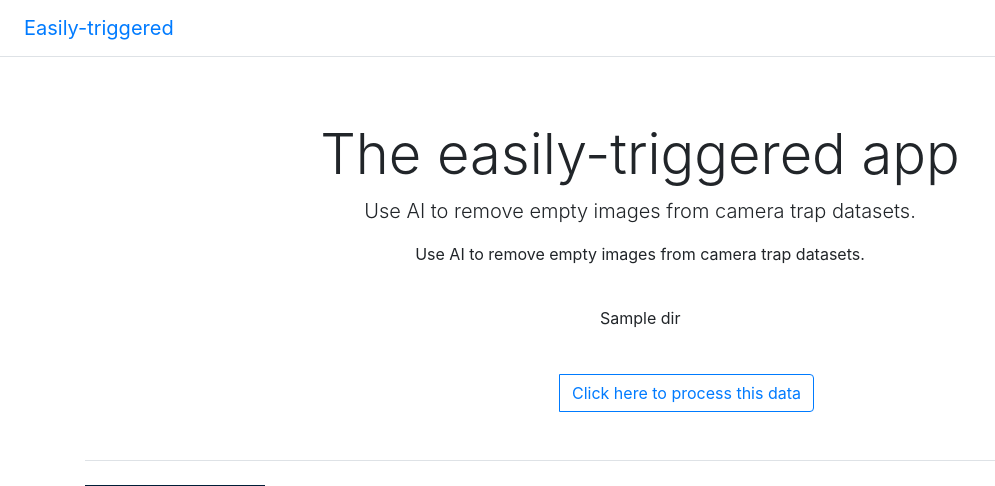
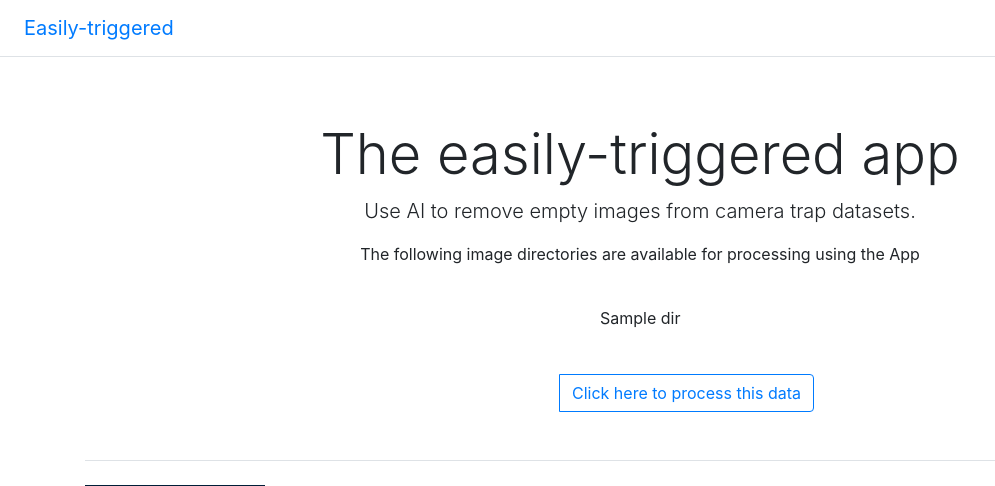
Before and after one commit to dwheelerau/easily-triggered, a Flask app: template templates/index.html in a window 1280 px wide. Shown: the top 486 px of the page, without its empty margins (0-995 px from the left). Run offline with Flask 3, Linux system fonts and the light colour scheme; the template is opened without the code that fills it: most values are stand-ins (such as "Sample title", 1, 10 or a date in 2020); some libraries are stand-ins or nearby versions.

Commit message:
Update index.html

```diff
--- a/templates/index.html
+++ b/templates/index.html
@@ -13,7 +13,7 @@
     <div class="pricing-header px-3 py-3 pt-md-5 pb-md-4 mx-auto text-center">
       <h1 class="display-4">The easily-triggered app</h1>
       <p class="lead">Use AI to remove empty images from camera trap datasets.<br>
-      <p>Use AI to remove empty images from camera trap datasets.<br>
+      <p>The following image directories are available for processing using the App<br>
     </div>
   </div>
 </div>
```
